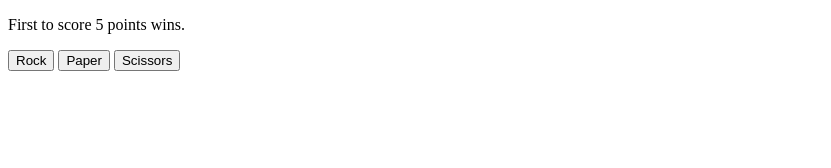
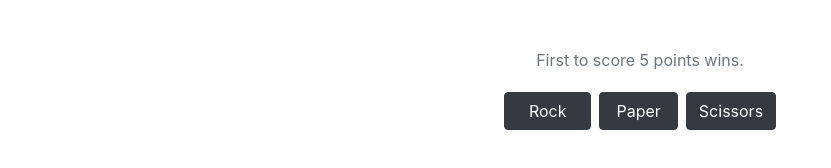
Before and after one commit to anuragph/Rock-Paper-Sissors, a plain HTML site: page index.html in a window 1280 px wide. Shown: the whole page, without its empty margins (0-831 px from the left). Drawn offline with nearby package versions, Linux system fonts and the light colour scheme.

Commit message:
Add Bootstrap

```diff
--- a/index.html
+++ b/index.html
@@ -3,27 +3,27 @@
 <head>
     <meta charset="UTF-8">
     <meta name="viewport" content="width=device-width, initial-scale=1.0">
-    <link rel="stylesheet" href="">
+    <link rel="stylesheet" href="https://maxcdn.bootstrapcdn.com/bootstrap/4.5.2/css/bootstrap.min.css">
     <title>Rock Paper Scissors</title>
 </head>
 <body>
+    <div class="container mt-5">
+        <p class="text-muted text-center">First to score 5 points wins.</p>
 
-    <p>First to score 5 points wins.</p>
+        <div class="d-flex justify-content-center">
+            <button id="rock" class="game-button btn btn-dark m-1 px-4" value="rock">Rock</button>
+            <button id="paper" class="game-button btn btn-dark m-1 px-3" value="paper">Paper</button>
+            <button id="scissors" class="game-button btn btn-dark m-1" value="scissors">Scissors</button>
+        </div>
 
-    <div class="game-area">
-        <button id="rock" class="game-button" value="rock">Rock</button>
-        <button id="paper" class="game-button" value="paper">Paper</button>
-        <button id="scissors" class="game-button" value="scissors">Scissors</button>
+        <div class="result-box text-center text-muted mt-5">
+            <p id="result-text"></p>
+            <p id="scoreboard"></p>
+            <p id="winner-text"></p>
+        </div>
     </div>
 
-    <div class="result-box">
-        <p id="result-text"></p>
-        <p id="scoreboard"></p>
-        <p id="winner-text"></p>
-    </div>
-
-
-
+    <!-- Javascript -->
     <script src="./js/main.js"></script>
 </body>
 </html>
```
